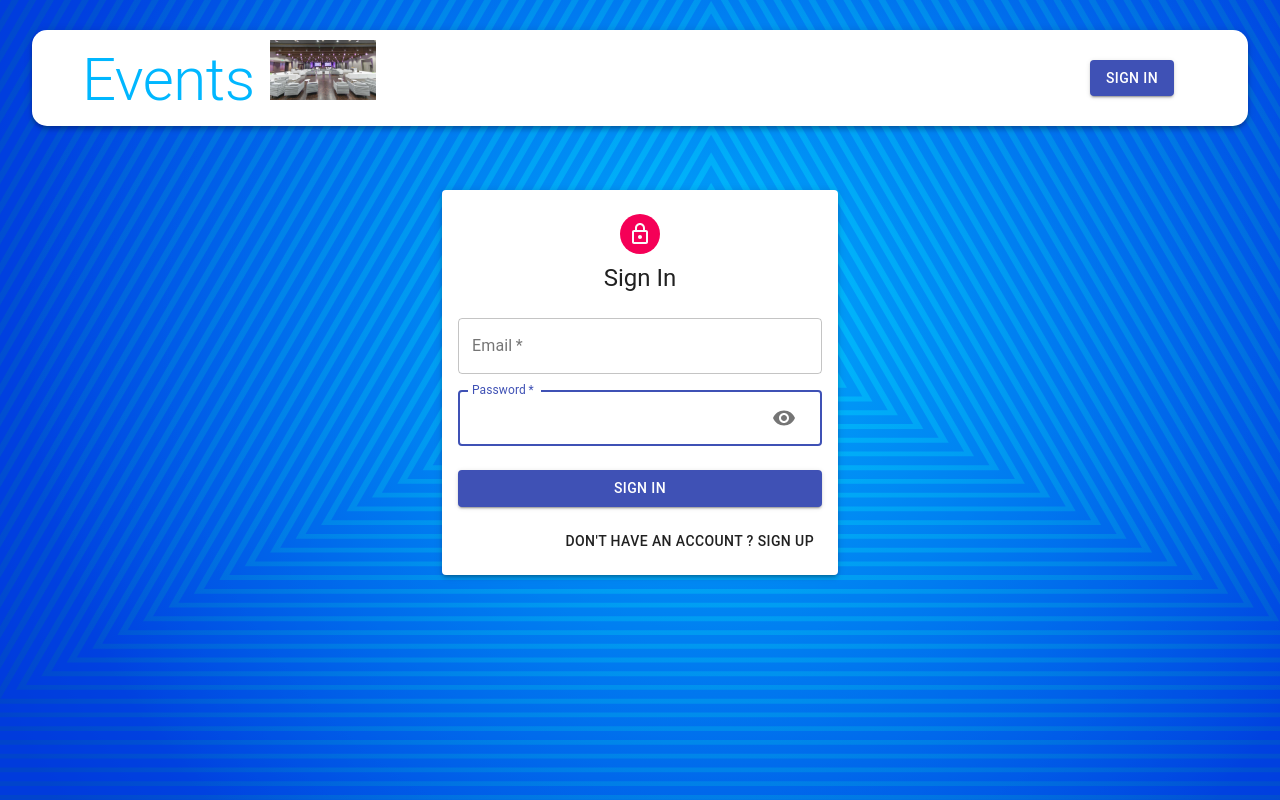
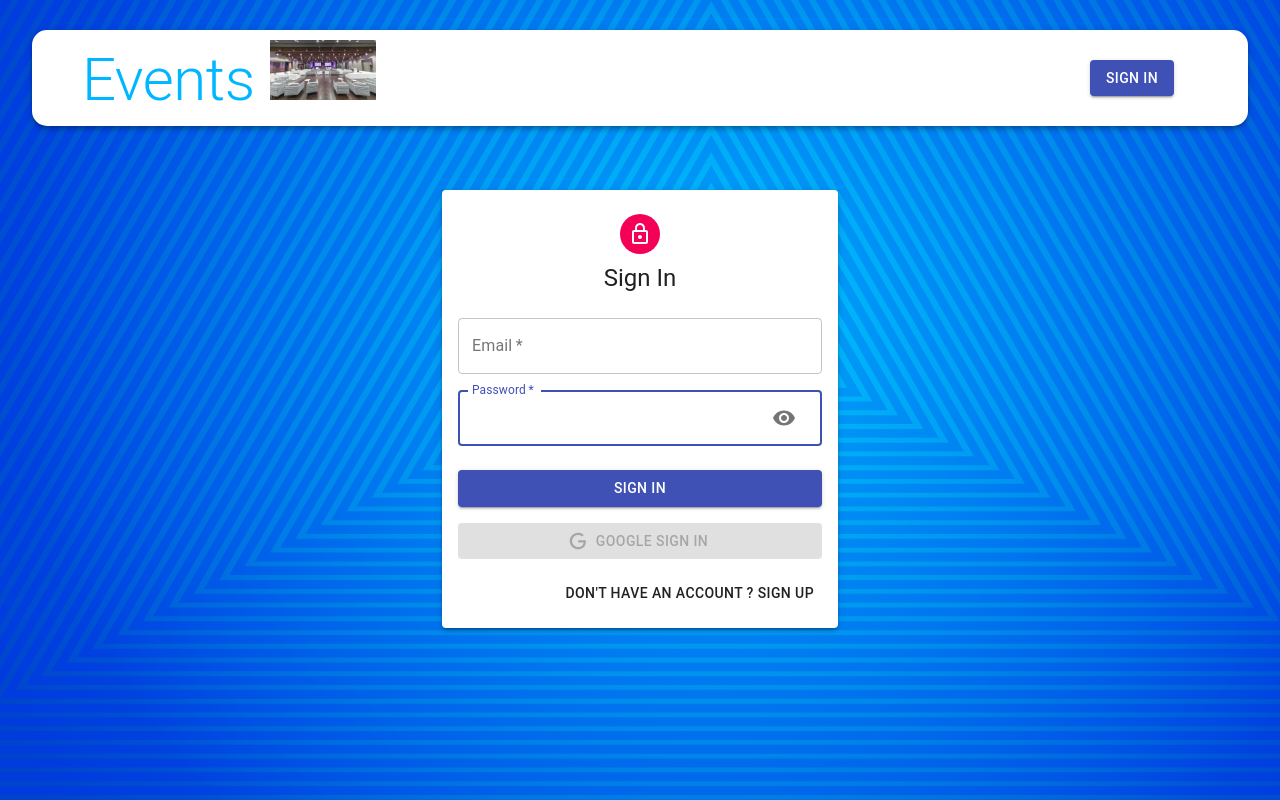
Before and after one commit to Ezinnem/EventSaver, a React (Create React App) app in the folder client/: page /auth in a window 1280 px wide. Built offline with nearby package versions, Linux system fonts and the light colour scheme.

Commit message:
Implemented the Google OAuth for user authentication

```diff
--- a/client/src/components/Auth/Auth.js
+++ b/client/src/components/Auth/Auth.js
@@ -1,15 +1,21 @@
 import React, { useState } from 'react';
 import { Avatar, TextField, Button, Paper, Grid, Typography, Container} from '@material-ui/core';
+import { GoogleLogin } from 'react-google-login';
+import { useDispatch } from 'react-redux';
+import { useHistory } from 'react-router-dom';
 import LockOutlinedIcon from "@material-ui/icons/LockOutlined";
 import useStyles from './styles';
 import Input from './Input';
+import Icon from './Icon';
 
 const Auth = () => {
     const classes = useStyles();
+    const [showPassword, setShowPassword] = useState(false);
+    const [ isSignUp, setIsSignUp ] = useState(false);
+    const dispatch = useDispatch();
+    const history = useHistory();
 
-    const [showPassword, setShowPassword] = useState(false);
-
-    const [ isSignUp, setIsSignUp ] = useState(false);
+    const handleShowPassword = () => setShowPassword((prevShowPassword) =>!prevShowPassword);
 
     const handleSubmit = () => {
 
@@ -21,9 +27,25 @@
     const switchMode = () => {
         setIsSignUp((prevIsSignUp) => !prevIsSignUp)
         handleShowPassword(false)
-    }
+    };
 
-    const handleShowPassword = () => setShowPassword((prevShowPassword) =>!prevShowPassword);
+    const googleSuccess = async (res) => {
+        const result = res?.profileObj;
+        const token = res?.tokenId;
+
+        try {
+            dispatch({ type: 'AUTH', data: { result, token}});
+
+            history.pushState('/')
+        } catch (error) {
+            console.log(error);
+        }
+    };
+
+    const googleFailure = () => {
+        console.log("Google Sign In was unsuccessful. Try again later")
+    };
+
     return (
        <Container component="main" maxWidth="xs">
            <Paper className={classes.paper} elevation={3}>
@@ -49,6 +71,25 @@
                     <Button type="submit" fullWidth variant="contained" color="primary" className={classes.submit}>
                         {isSignUp ? "Sign Up" : "Sign In"}
                     </Button>
+
+                    <GoogleLogin
+                        clientId="177606699771-p4s46rnhis3ebi32sk3dg3vvlvfn2eiv.apps.googleusercontent.com"
+                        render={(renderProps) => (
+                            <Button
+                                className={classes.googleButton}
+                                color="primary"
+                                fullWidth
+                                onClick={renderProps.onClick}
+                                disabled={renderProps.disabled}
+                                startIcon={<Icon />}
+                                variant="contained">
+                                    Google Sign In
+                            </Button>
+                        )}
+                        onSuccess={googleSuccess}
+                        onFailure={googleFailure}
+                        cookiePolicy="single_host_origin"
+                        />
                     <Grid container justify="flex-end">
                         <Grid item>
                             <Button onClick={switchMode}>
--- /dev/null
+++ b/client/src/components/Auth/Icon.js
@@ -0,0 +1,12 @@
+import React from 'react';
+
+const Icon = () => (
+  <svg style={{ width: '20px', height: '20px' }} viewBox="0 0 24 24">
+    <path
+      fill="currentColor"
+      d="M21.35,11.1H12.18V13.83H18.69C18.36,17.64 15.19,19.27 12.19,19.27C8.36,19.27 5,16.25 5,12C5,7.9 8.2,4.73 12.2,4.73C15.29,4.73 17.1,6.7 17.1,6.7L19,4.72C19,4.72 16.56,2 12.1,2C6.42,2 2.03,6.8 2.03,12C2.03,17.05 6.16,22 12.25,22C17.6,22 21.5,18.33 21.5,12.91C21.5,11.76 21.35,11.1 21.35,11.1V11.1Z"
+    />
+  </svg>
+);
+
+export default Icon;
--- a/client/src/components/Auth/Input.js
+++ b/client/src/components/Auth/Input.js
@@ -15,7 +15,7 @@
             label={label}
             autoFocus
             type={type}
-            InputProps ={name === "password" && {
+            InputProps ={name === "password" ? {
                 endAdornment: (
                     <InputAdornment position="end">
                         <IconButton onClick={handleShowPassword}>
@@ -23,7 +23,7 @@
                         </IconButton>
                     </InputAdornment>
                 )
-            }}
+            }: null}
             />
     </Grid>
     )
--- a/client/src/components/Navbar/Navbar.js
+++ b/client/src/components/Navbar/Navbar.js
@@ -1,4 +1,4 @@
-import React from 'react';
+import React, { useState, useEffect } from 'react';
 import { Link } from 'react-router-dom';
 
 import { AppBar, Typography, Toolbar, Avatar, Button } from '@material-ui/core';
@@ -7,7 +7,15 @@
 
 const Navbar = () => {
     const classes = useStyles();
-    const user = null;
+    const [user, setUser] = useState(JSON.parse(localStorage.getItem('profile')));
+
+    useEffect(() => {
+        const token = user?.token;
+
+        //JWT
+
+        setUser(JSON.parse(localStorage.getItem('profile')));
+    }, []);
     return(
         <AppBar className={classes.appBar} position="static" color="inherit">
             <div className={classes.brandContainer}>
--- a/client/src/constants/actionTypes.js
+++ b/client/src/constants/actionTypes.js
@@ -3,3 +3,6 @@
 export const DELETE = "DELETE";
 export const FETCH_ALL = "FETCH_ALL";
 export const LIKE = "LIKE";
+
+export const AUTH = "AUTH";
+export const LOGOUT = " LOGOUT"
--- /dev/null
+++ b/client/src/reducers/auth.js
@@ -0,0 +1,15 @@
+import { AUTH, LOGOUT } from "../constants/actionTypes";
+
+const authReducer = (state = {authData: null}, action) => {
+    switch (action.type) {
+        case AUTH:
+            localStorage.setItem('profile', JSON.stringify({...action?.data}));
+
+            console.log(action?.data);
+            return {...state, authData: action?.data};
+        default:
+            return state;
+    }
+};
+
+export default authReducer;
--- a/client/src/reducers/index.js
+++ b/client/src/reducers/index.js
@@ -1,6 +1,9 @@
 import { combineReducers } from 'redux';
 
 import posts from './posts';
+import auth from './auth';
+
 export default combineReducers({
-    posts
+    posts,
+    auth
 });
```
